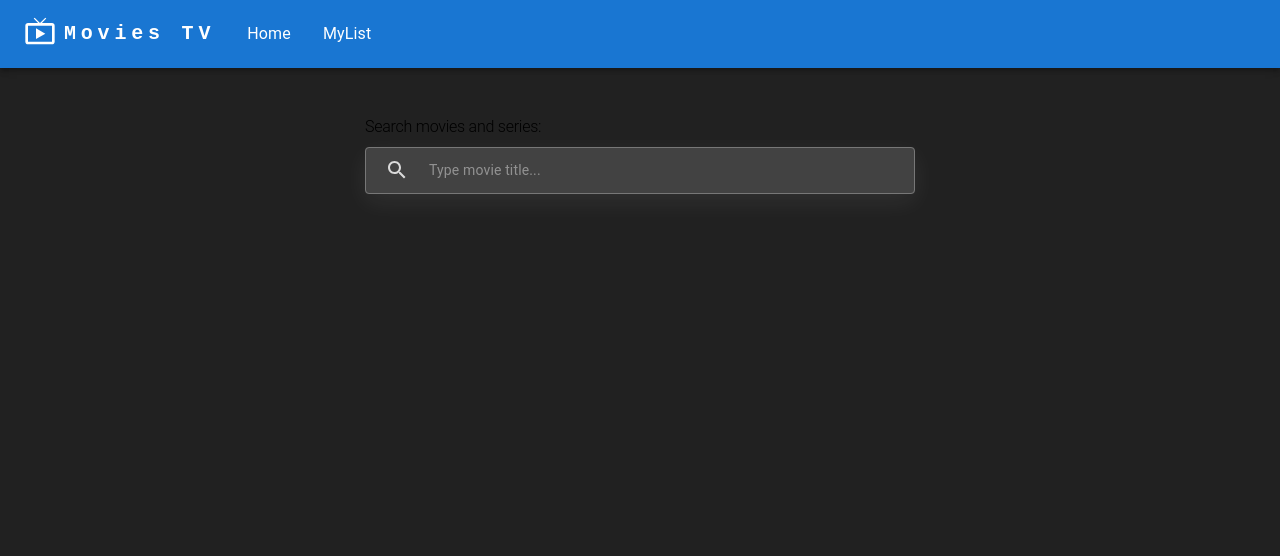
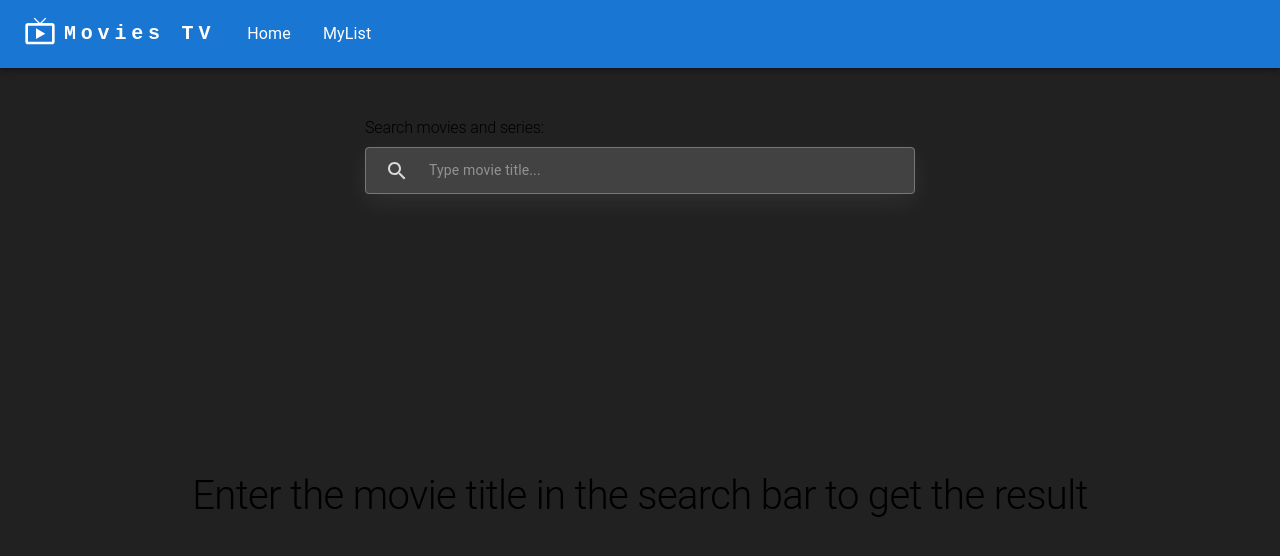
Before and after one commit to Snapsterr/nextjs-movies, a Next.js app: page / in a window 1280 px wide. Shown: the top 556 px of the page. Built offline with nearby package versions, Linux system fonts and the light colour scheme; no server answers.

Commit message:
added placeholder text on start screen

```diff
--- a/app/page.tsx
+++ b/app/page.tsx
@@ -3,7 +3,7 @@
 import { useAppDispatch, useAppSelector } from "@/hooks/useAppDispatch"
 import { getMoviesByPage } from "@/store/thunks/fetchMovies"
 import CustomGrid from "@/components/Grid"
-import Container from "@mui/material/Container"
+import { Container, Typography } from "@mui/material"
 import PaginationRange from "@/components/Pagination/PaginationRange"
 import useAppNavigation from "@/hooks/useAppNavigation"
 import { useEffect } from "react"
@@ -59,7 +59,21 @@ const Home = () => {
                   handleChange={handleChange}
                 />
               </>
-            ) : null}
+            ) : (
+              <Typography
+                variant="h1"
+                sx={{
+                  margin: "auto",
+                  fontSize: "2.5rem",
+                  textAlign: "center",
+                  "@media screen and (max-width: 599px)": {
+                    fontSize: "1.7rem",
+                  },
+                }}
+              >
+                Enter the movie title in the search bar to get the result
+              </Typography>
+            )}
           </Box>
         </Container>
       </main>
--- a/components/Card/CardItem.tsx
+++ b/components/Card/CardItem.tsx
@@ -112,7 +112,7 @@ const CardItem = ({ movie }: Props) => {
         >
           <Typography
             gutterBottom
-            variant="h2"
+            variant="h3"
             component="div"
             sx={{
               flex: "1 1 0",
@@ -161,7 +161,7 @@ const CardItem = ({ movie }: Props) => {
               }}
             />
             <Typography
-              variant="h3"
+              variant="body2"
               component="div"
               sx={{
                 flex: "1 1 0",
--- a/components/Searchbar/Searchbar.tsx
+++ b/components/Searchbar/Searchbar.tsx
@@ -43,7 +43,7 @@ const Searchbar = () => {
 
   return (
     <form className={styles.form} onSubmit={onSubmitHandler}>
-      <Typography variant="h1" sx={{ marginBottom: "10px", fontSize: "1rem" }}>
+      <Typography variant="h2" sx={{ marginBottom: "10px", fontSize: "1rem" }}>
         Search movies and series:
       </Typography>
       <TextField
```
